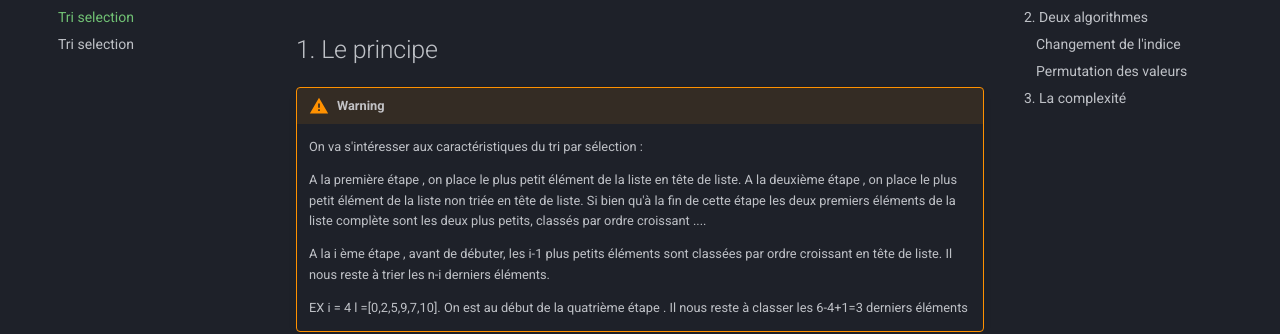
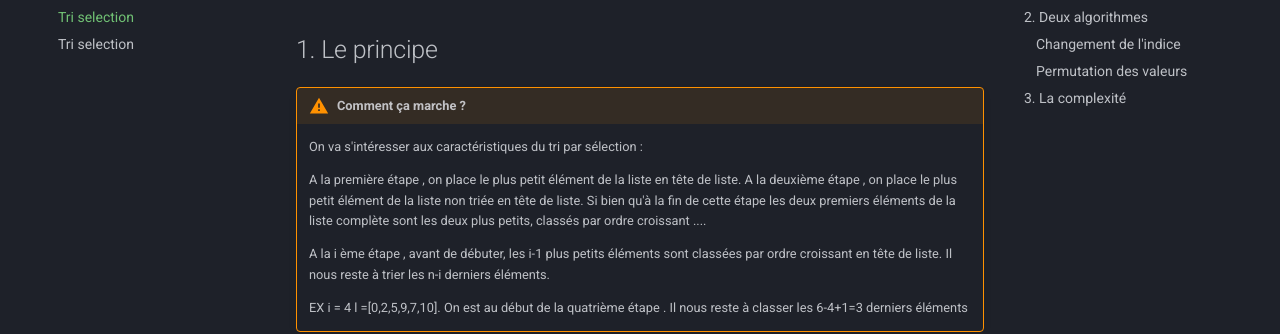
Before and after one commit to nsiRotrouDreux/site, an MkDocs documentation site: the page built from docs/algorithmique/Les Tris/Tri selection.md, in a window 1280 px wide and 900 px high. Shown: the part 196-530 px from the top of the window. Built offline with MkDocs 1.6.1 and Material for MkDocs 9.7.7, drawn with Linux system fonts in a browser that asks for light colours.

Commit message:
Update Tri selection.md

```diff
--- a/docs/algorithmique/Les Tris/Tri selection.md
+++ b/docs/algorithmique/Les Tris/Tri selection.md
@@ -2,7 +2,7 @@
 
 ## 1. Le principe
 
-!!! warning INFO IMPORTANTE
+!!! warning "Comment ça marche ?"
 
     On va s'intéresser aux caractéristiques du tri par sélection :
 
```
